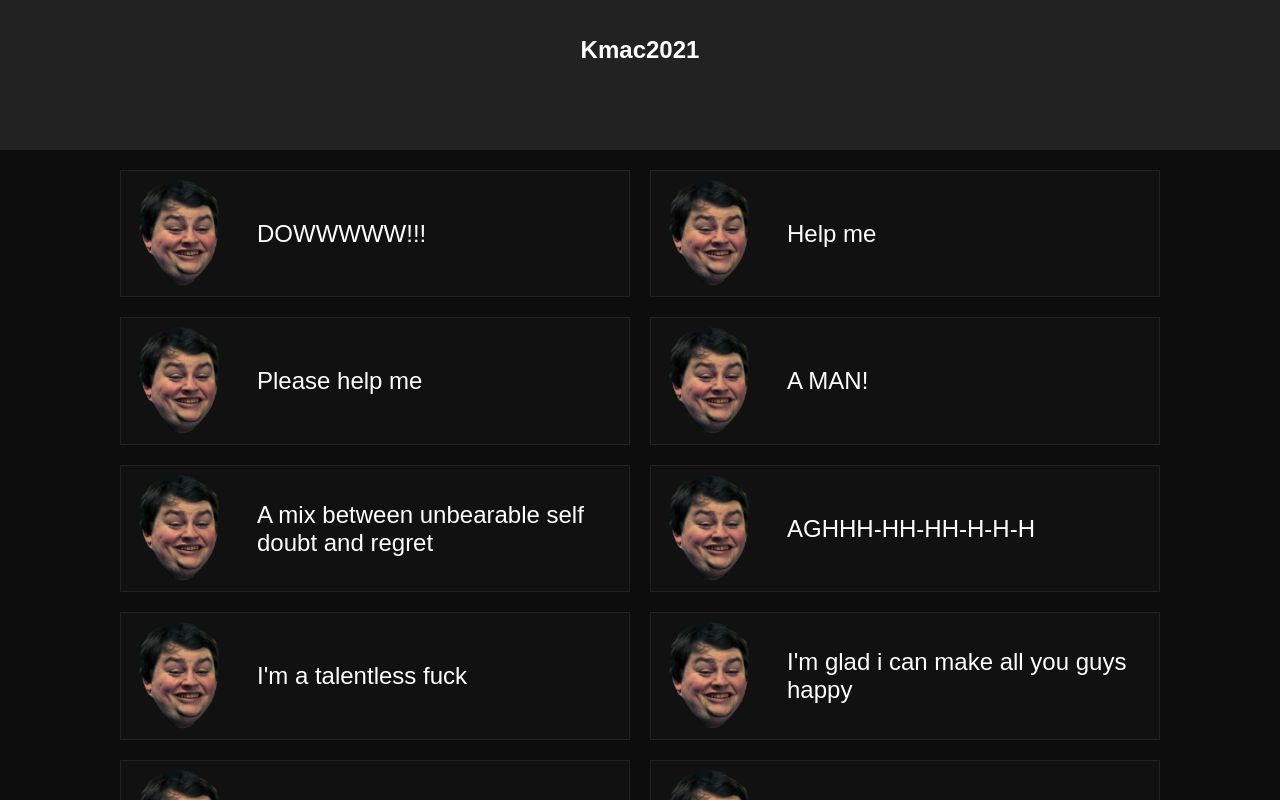
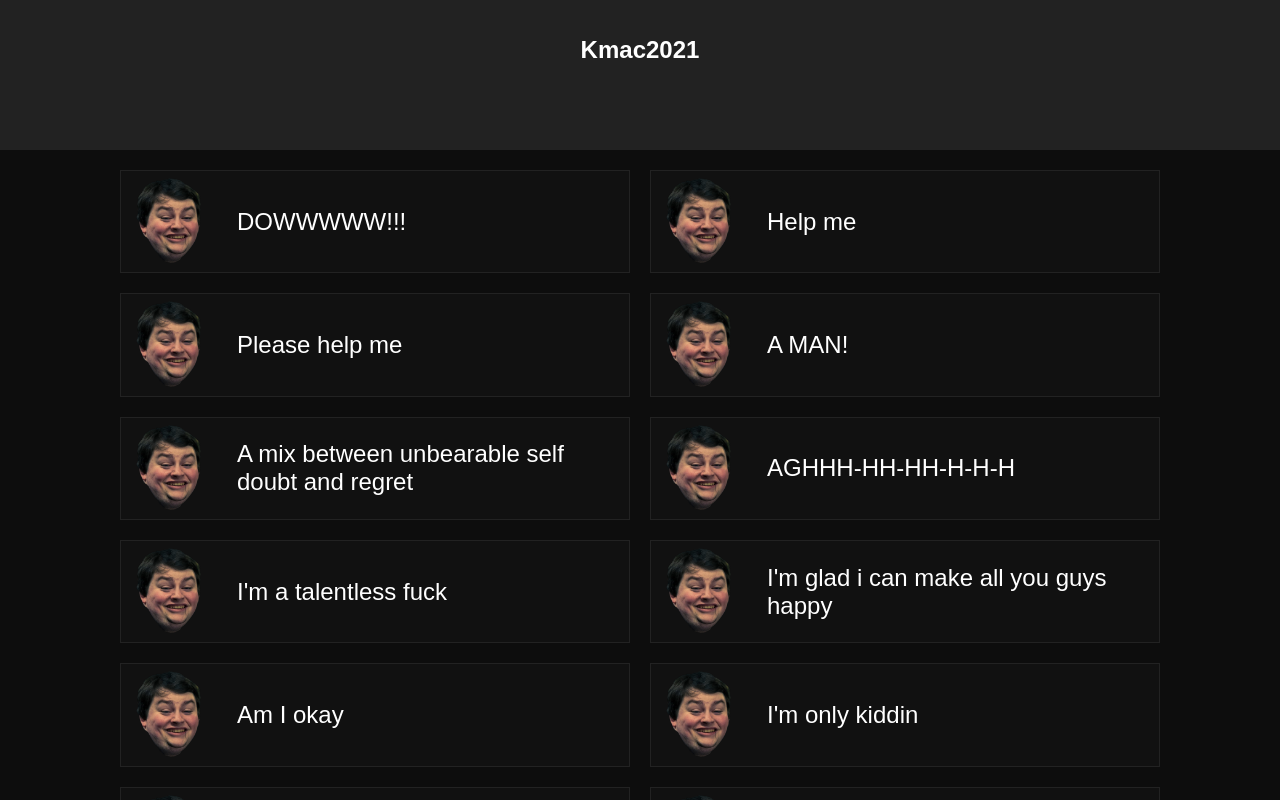
Before and after one commit to RossMcMillan92/kmac-soundboard, a React (Create React App) app: page / in a window 1280 px wide. Shown: the top 800 px of the page. Built offline with nearby package versions, Linux system fonts and the light colour scheme; a web font is replaced by a local one.

Commit message:
Update styles

```diff
--- a/src/App.js
+++ b/src/App.js
@@ -18,7 +18,7 @@ class App extends Component {
           <div className="grid">
             {samples.map(({ description, url }) => (
               <div
-                className="grid__item grid__item--one-half grid__item--full@mobile"
+                className="grid__item grid__item--one-half grid__item--full@mobile u-flex-row"
                 key={description}
               >
                 <AudioButton
--- a/src/grid.css
+++ b/src/grid.css
@@ -78,7 +78,7 @@
   width: 25%;
 }
 
-@media (max-width: 768px) {
+@media (max-width: 680px) {
   .grid__item--full\@mobile {
     flex: 0 0 100%;
   }
--- a/src/index.css
+++ b/src/index.css
@@ -45,7 +45,7 @@ body {
 }
 
 .audio-button__image {
-  width: 100px;
+  width: 80px;
   transition: transform 0.15s ease-out;
   flex-shrink: 0;
 }
@@ -78,4 +78,5 @@ body {
   position: absolute;
   top: 0;
   left: 0;
+  transition: transform 0.05s ease-in-out;
 }
--- a/src/utilities.css
+++ b/src/utilities.css
@@ -5,3 +5,8 @@
 .u-mb1 {
   margin-bottom: var(--base-spacing-unit) !important;
 }
+
+.u-flex-row {
+  display: flex !important;
+  flex-direction: row;
+}
```
